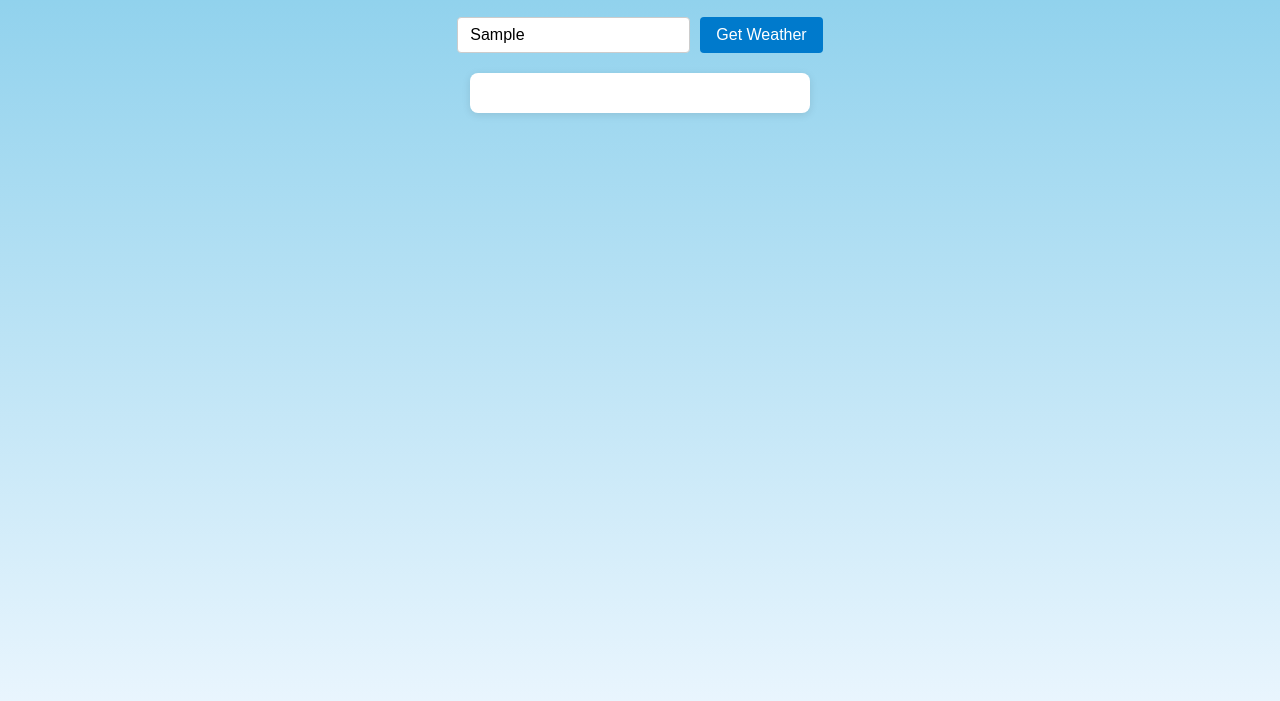
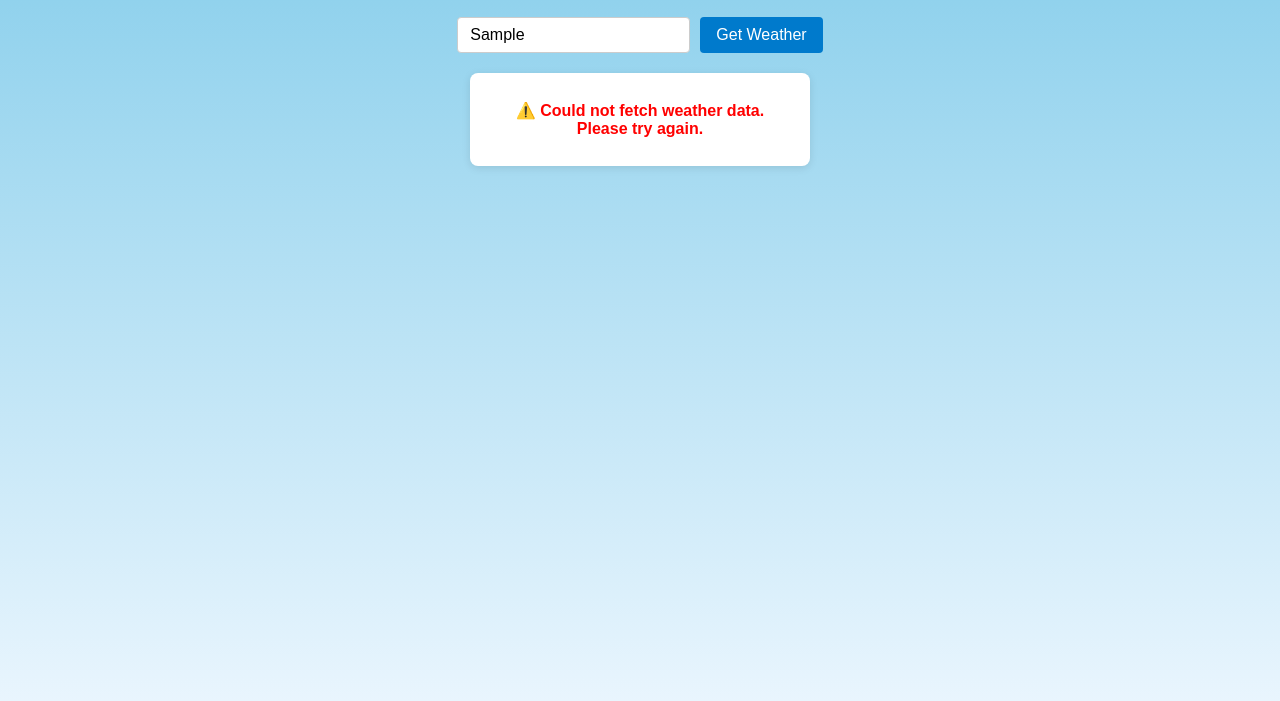
Before and after one commit to AngryGrizzlyBear/Project-Weather-App, a website built with webpack: page src/index.html in a window 1280 px wide. Both pictures are taken after typing "Sample" into the empty fields and a click on the button "Get Weather". Shown: the part 81-782 px from the top of the page. Built offline with nearby package versions, Linux system fonts and the light colour scheme; no server answers.

Commit message:
Finalized and finished Weather App

```diff
--- a/src/modules/dom.js
+++ b/src/modules/dom.js
@@ -9,8 +9,19 @@ function renderWeather(data) {
     <p><strong>High:</strong>${data.tempMax} °C <strong>Low:</strong>${data.tempMin} °C</p>
     <p><strong>Conditions:</strong>${data.conditions}</p>
     <p><strong>Description:</strong>${data.description}</p>
-    `
+    `;
 }
+
+function renderLoading(){
+    const output = document.getElementById("weather-output");
+    output.innerHTML =  `<p>⏳ Fetching weather data...</p>`;
+}
+
+function renderError(message){
+    const output = document.getElementById("weather-output");
+    output.innerHTML = `<p style="color: red;">⚠️ ${message}</p>`;
+}
+
 
 export function setupForm() {
     const form = document.getElementById("location-form");
@@ -22,11 +33,16 @@ export function setupForm() {
         if (!location) return;
 
         console.log(`Fetching weather for: ${location}`);
+
+        renderLoading();
+
         const data = await fetchWeather(location);
 
         if (data) {
             console.log("Processed Data from form submit:", data);
             renderWeather(data);
+        } else {
+            renderError("Could not fetch weather data. Please try again.");
         }
     });
 }
--- a/src/style.css
+++ b/src/style.css
@@ -55,5 +55,10 @@ button:hover {
 }
 
 #weather-output p {
+    font-size: 1rem;
     margin: 8px 0;
 }
+
+#weather-output p:first-child {
+  font-weight: bold;
+}
```
